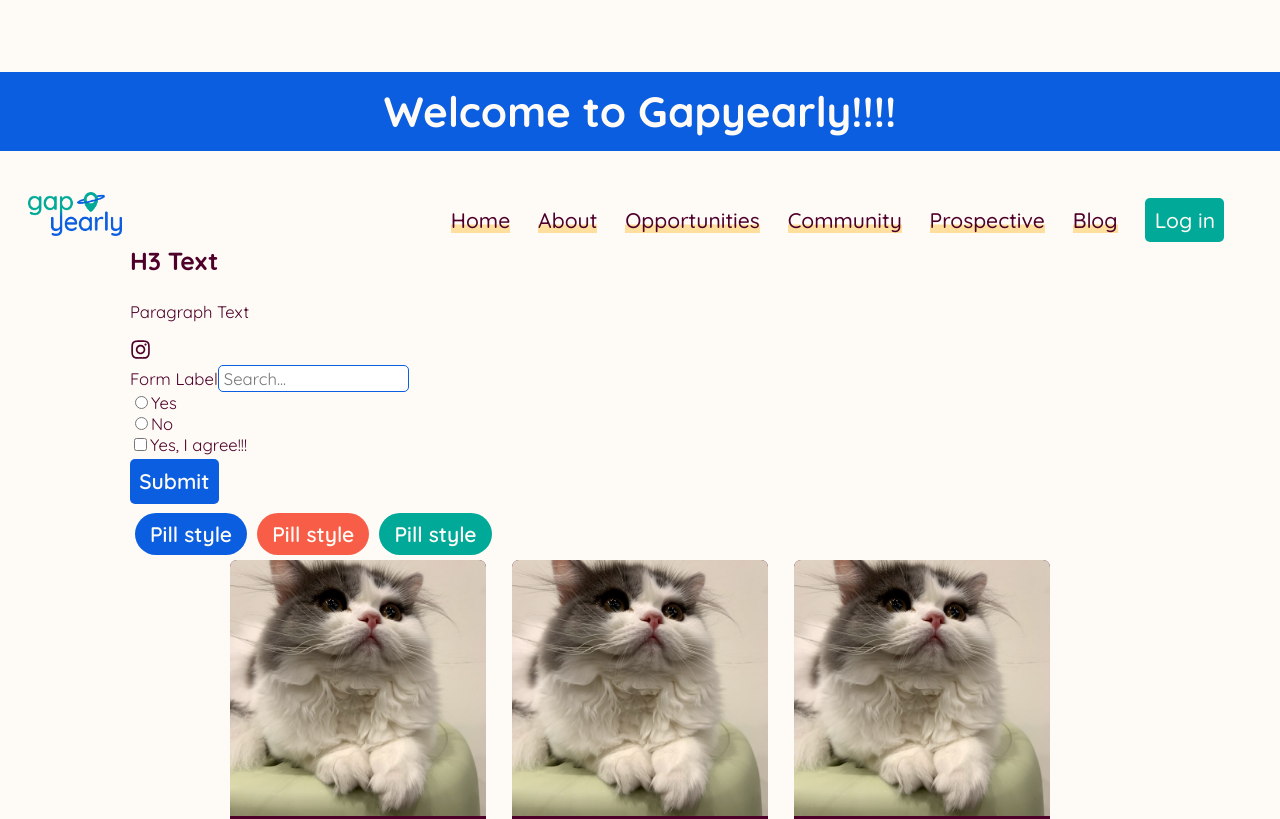
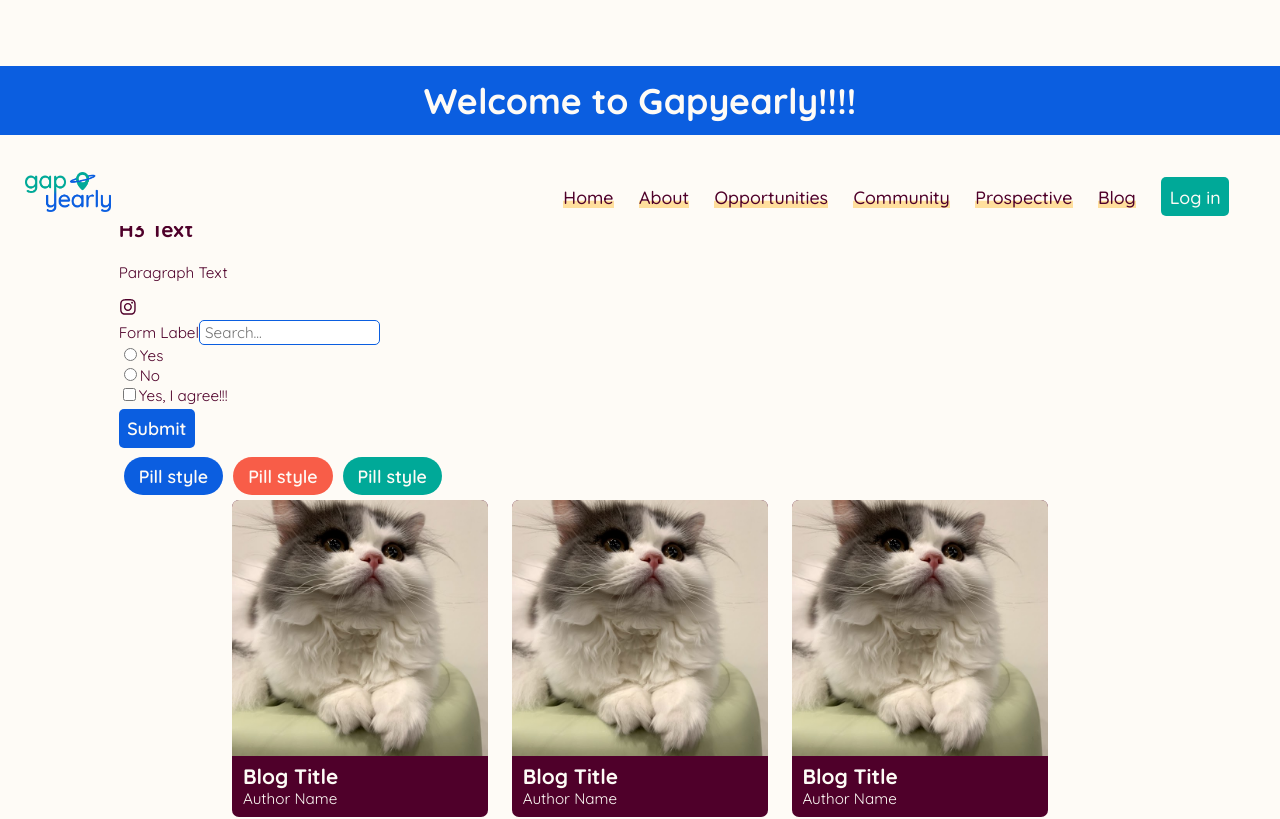
Before and after one commit to gapyearly/NextJS-Client, a Next.js app: page / in a window 1280 px wide. Shown: the top 819 px of the page. Built offline with nearby package versions, Linux system fonts and the light colour scheme.

Commit message:
slug updates, folders created

```diff
--- a/components/Layouts/Navbar/index.js
+++ b/components/Layouts/Navbar/index.js
@@ -67,25 +67,25 @@ export default function Navbar() {
       <div className={styles.navItems}>
         <NavLink href="/">Home</NavLink>
         <Navfolder title="About" href="">
-          <NavLink href="/about-gapyearly">About Gapyearly</NavLink>
-          <NavLink href="/our-team">Our Team</NavLink>
-          <NavLink href="/join-the-team">Join the Team</NavLink>
-          <NavLink href="/our-sponsors">Our Sponsors</NavLink>
+          <NavLink href="/about">About Gapyearly</NavLink>
+          <NavLink href="/about/our-team">Our Team</NavLink>
+          <NavLink href="/about/join-the-team">Join the Team</NavLink>
+          <NavLink href="/about/our-sponsors">Our Sponsors</NavLink>
           <NavLink href="/contact">Contact</NavLink>
         </Navfolder>
         <Navfolder title="Opportunities" href="">
-          <NavLink href="/covid-experiences">COVID-19 Experiences</NavLink>
-          <NavLink href="/past-experiences">Past Experiences</NavLink>
+          <NavLink href="/opportunities/covid-experiences">COVID-19 Experiences</NavLink>
+          <NavLink href="/opportunities/past-experiences">Past Experiences</NavLink>
         </Navfolder>
         <Navfolder title="Community" href="">
-          <NavLink href="/mentorship">Mentorship</NavLink>
-          <NavLink href="/gapyearly-connect">Gapyearly Connect</NavLink>
+          <NavLink href="/community/mentorship">Mentorship</NavLink>
+          <NavLink href="/community/connect">Gapyearly Connect</NavLink>
         </Navfolder>
         <Navfolder title="Prospective" href="">
-          <NavLink href="/facts-and-figures">Facts & Figures</NavLink>
-          <NavLink href="/parent-references">Parent References</NavLink>
-          <NavLink href="/girls-who-gap">Girls Who Gap</NavLink>
-          <NavLink href="/faq">FAQ</NavLink>
+          <NavLink href="/prospective/facts-and-figures">Facts & Figures</NavLink>
+          <NavLink href="/prospective/parent-references">Parent References</NavLink>
+          <NavLink href="/prospective/girls-who-gap">Girls Who Gap</NavLink>
+          <NavLink href="/prospective/faq">FAQ</NavLink>
         </Navfolder>
         <NavLink href="/blog">Blog</NavLink>
         <Button color="greenBg" href="/log-in">Log in</Button>
--- a/components/Layouts/Navbar/sitemap.json
+++ b/components/Layouts/Navbar/sitemap.json
@@ -5,19 +5,19 @@
       "items": [
         {
           "linkLabel": "About Gapyearly",
-          "href": "/about-gapyearly"
+          "href": "/about"
         },
         {
           "linkLabel": "Our Team",
-          "href": "/our-team"
+          "href": "/about/our-team"
         },
         {
           "linkLabel": "Join the Team",
-          "href": "/join-the-team"
+          "href": "/about/join-the-team"
         },
         {
           "linkLabel": "Our Sponsors",
-          "href": "/our-sponsors"
+          "href": "/about/our-sponsors"
         },
         {
           "linkLabel": "Contact",
@@ -30,11 +30,11 @@
       "items": [
         {
           "linkLabel": "COVID-19 Experiences",
-          "href": "/covid-experiences"
+          "href": "/opportunities/covid-experiences"
         },
         {
           "linkLabel": "Past Experiences",
-          "href": "/past-experiences"
+          "href": "/opportunities/past-experiences"
         }
       ]
     },
@@ -43,11 +43,11 @@
       "items": [
         {
           "linkLabel": "Mentorship",
-          "href": "/mentorship"
+          "href": "/community/mentorship"
         },
         {
           "linkLabel": "Gapyearly Connect",
-          "href": "/gapyearly-connect"
+          "href": "/connect"
         }
       ]
     },
@@ -56,19 +56,19 @@
       "items": [
         {
           "linkLabel": "Facts & Figures",
-          "href": "/"
+          "href": "/prospective/facts-and-figures"
         },
         {
           "linkLabel": "Parent References",
-          "href": "/parent-references"
+          "href": "/prospective/parent-references"
         },
         {
           "linkLabel": "Girls Who Gap",
-          "href": "/girls-who-gap"
+          "href": "/prospective/girls-who-gap"
         },
         {
           "linkLabel": "FAQ",
-          "href": "/faq"
+          "href": "/prospective/faq"
         }
       ]
     },
--- a/pages/banana-slug.js
+++ b/pages/banana-slug.js
@@ -0,0 +1 @@
+// banyanya
--- a/styles/globals.css
+++ b/styles/globals.css
@@ -17,7 +17,7 @@ html,
 body {
   margin: 0;
   font-family: "Quicksand", sans-serif;
-  font-size: calc(1em + 0.2vw);
+  font-size: calc(0.9em + 0.2vw);
   color: var(--berry);
   background-color: var(--seashell);
 }
```
Also changed, not shown: pages/prospective/facts-and-figures.js (renamed from pages/facts-and-figures.js).
